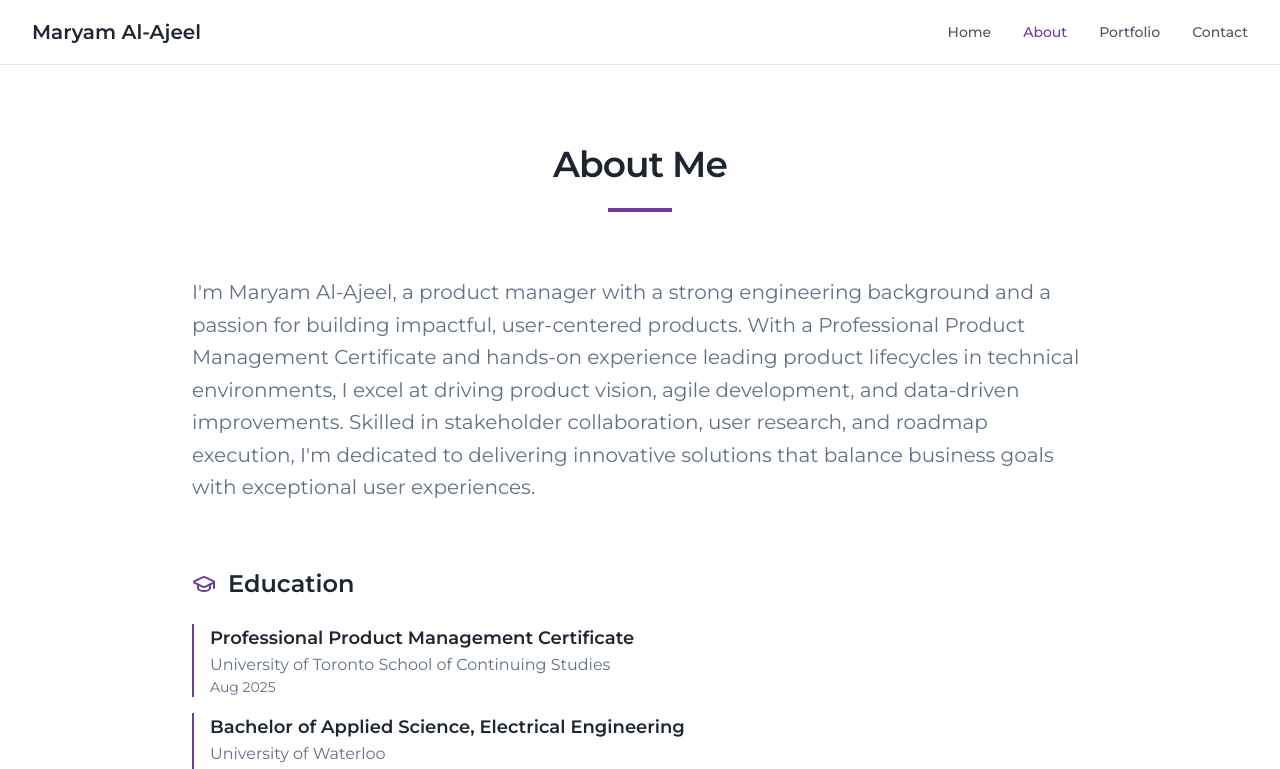
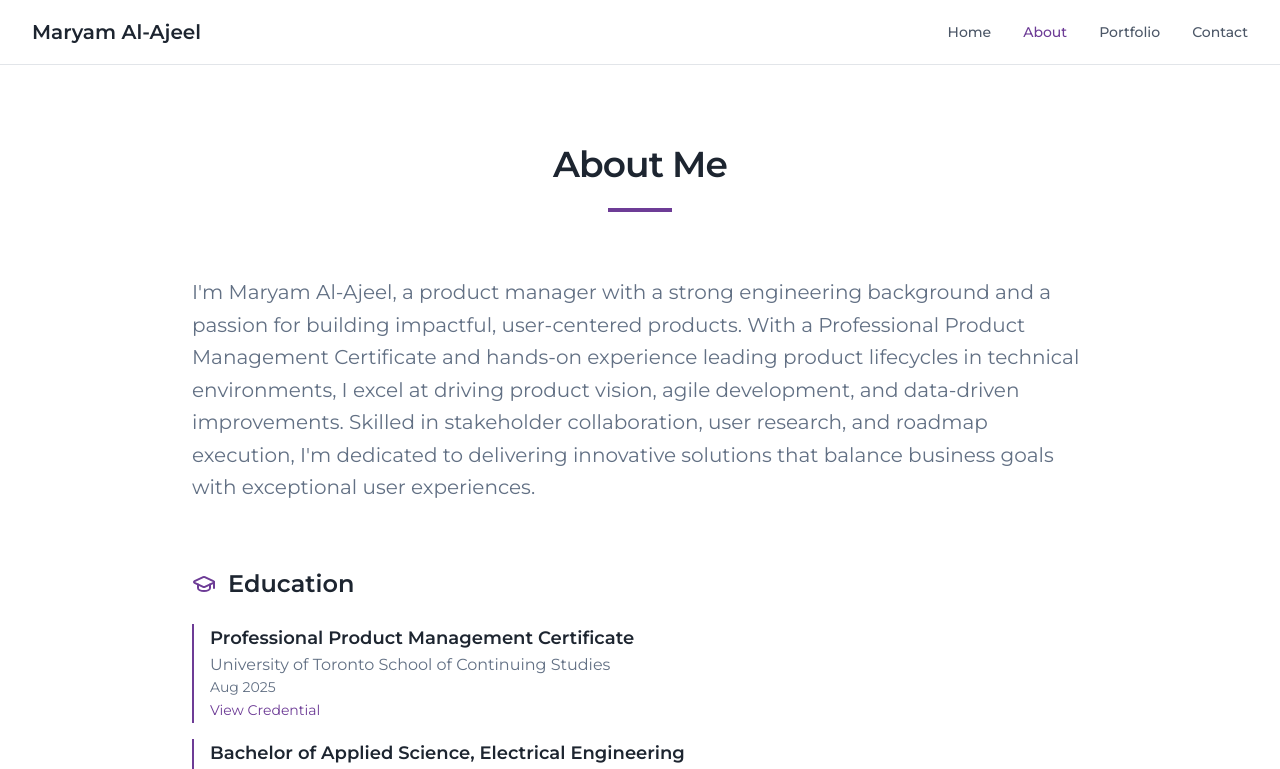
Before and after one commit to malajeel/majeel-portfolio, a React (Vite) app: page /about in a window 1280 px wide. Shown: the top 769 px of the page. Built offline with nearby package versions, Linux system fonts and the light colour scheme.

Commit message:
Add "View Credential" link
Added a "View Credential" link below the Professional PM Certificate date, linking to the provided Credly URL.
-edited src/pages/About.tsx

```diff
--- a/src/pages/About.tsx
+++ b/src/pages/About.tsx
@@ -44,6 +44,14 @@ const About = () => {
               <h3 className="font-semibold text-lg">Professional Product Management Certificate</h3>
               <p className="text-muted-foreground">University of Toronto School of Continuing Studies</p>
               <p className="text-sm text-muted-foreground">Aug 2025</p>
+              <a
+                href="https://www.credly.com/badges/425ac327-f14b-4602-b117-aa4b11e5c758"
+                target="_blank"
+                rel="noopener noreferrer"
+                className="text-sm text-coral hover:text-coral/80 transition-colors"
+              >
+                View Credential
+              </a>
             </div>
             <div className="border-l-2 border-coral pl-4">
               <h3 className="font-semibold text-lg">Bachelor of Applied Science, Electrical Engineering</h3>
```
